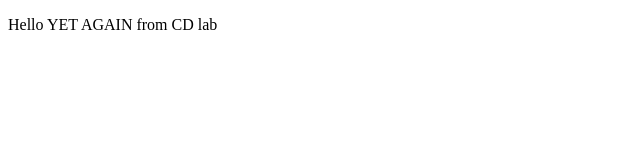
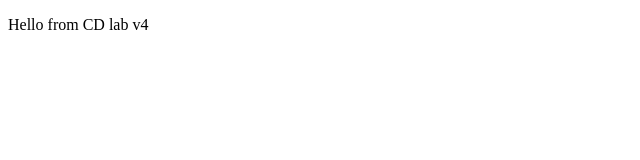
Before and after one commit to Marin-Weis/lab11, a plain HTML site: page index.html in a window 1280 px wide. Shown: the whole page, without its empty margins (0-640 px from the left). Drawn offline with Linux system fonts and the light colour scheme.

Commit message:
edit both test

```diff
--- a/index.html
+++ b/index.html
@@ -5,6 +5,6 @@
   <title>Lab 11 CD</title>
 </head>
 <body>
-  <p>Hello YET AGAIN from CD lab</p>
+  <p>Hello from CD lab v4</p>
 </body>
 </html>
```
Also changed, not shown: 1 other file.
